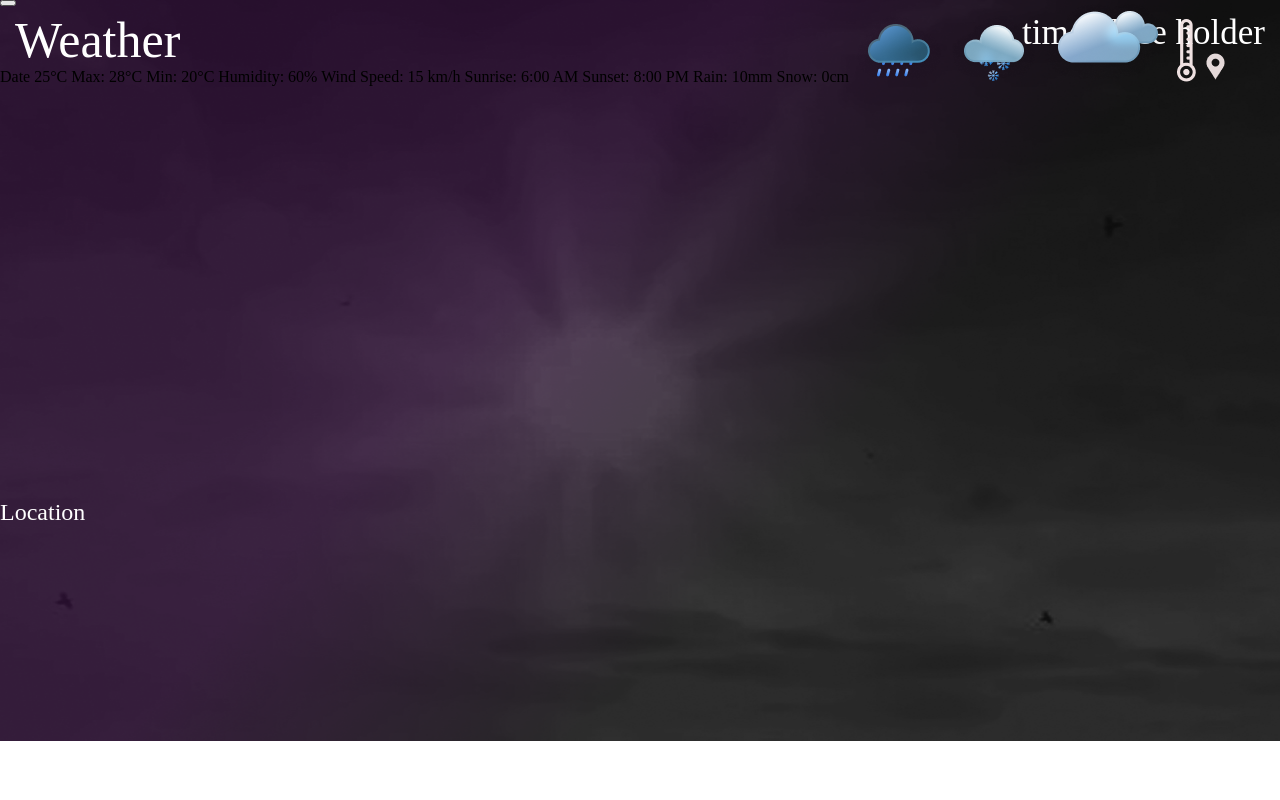
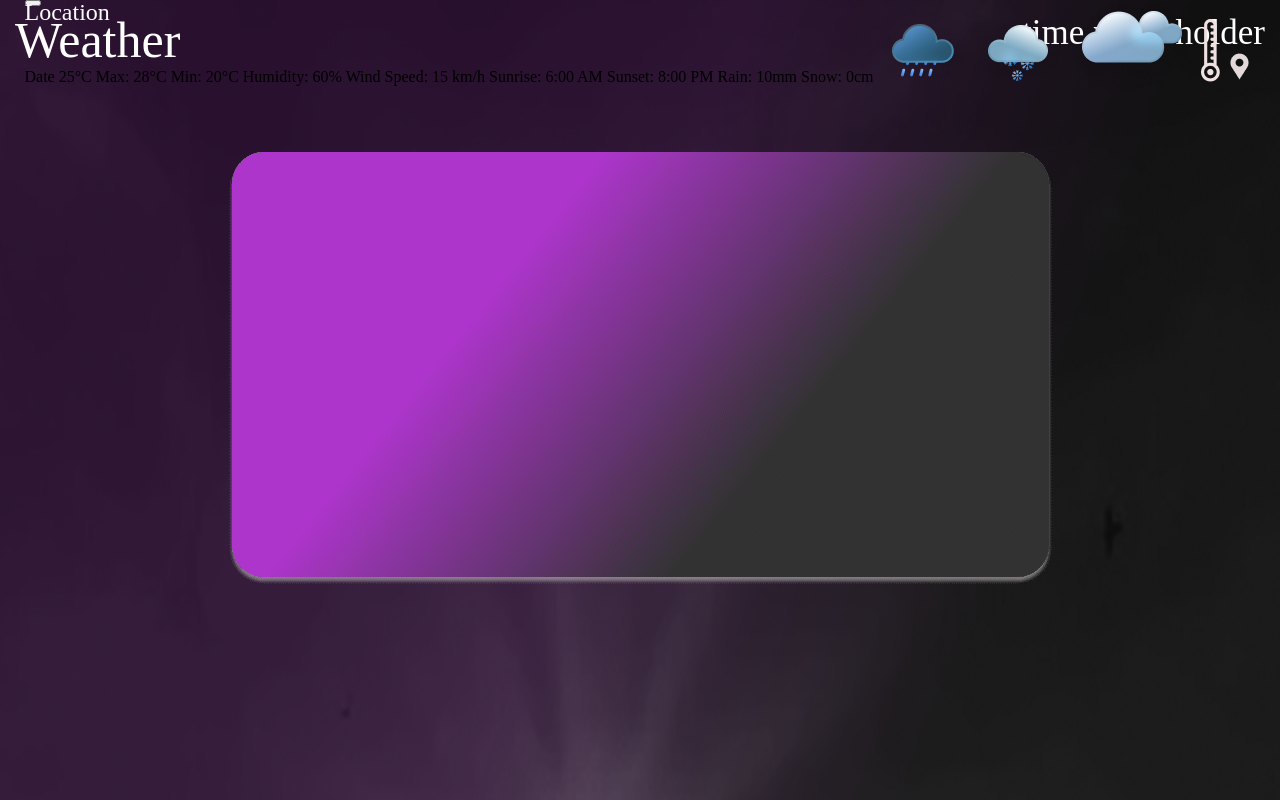
Before and after one commit to Fabs1337/Weather_api_website, a plain HTML site: page index.html in a window 1280 px wide. Shown: the top 800 px of the page. Drawn offline with Linux system fonts and the light colour scheme; no server answers.

Commit message:
design erweiterung

```diff
--- a/css/index.css
+++ b/css/index.css
@@ -33,8 +33,18 @@
     position: absolute;
 }
 
-.weather-today{
+
+
+.today-over{
     position: relative;
+    display: flex;
+    justify-content: center;
+
+}
+
+.bkg-today{
+    position: absolute;
+    margin-top: 152.415px;
 }
 
 #prev-day{
@@ -45,11 +55,17 @@
     position: absolute;
 }
 
+.weather-today{
+    position: relative;
+    height: 825px;
+    width: 433;
+}
+
 .location{
     position: absolute;
     color: white;
     font-size: x-large;
-    top: 500px;
+
 }
 
 .date{
--- a/index.html
+++ b/index.html
@@ -17,6 +17,8 @@
 
         </div>
 
+        <div class="today-over">
+            <img class="bkg-today" src="./img/background_middle.png">
             <div class="weather-today">
                 <button id="prev-day"></button>
                 <button id="next-day"></button>
@@ -36,7 +38,7 @@
                 <img class="empty-cloud" src="./img/empty_cloud.png">
                 <img class="thermostat" src="./img/thermostat.png">
                 <img class="location_marker" src="./img/location_marker.png">
-
+            </div>
         </div>
 
         <div class="next-day">
```
Lines whose indentation alone changed are shown as unchanged.
